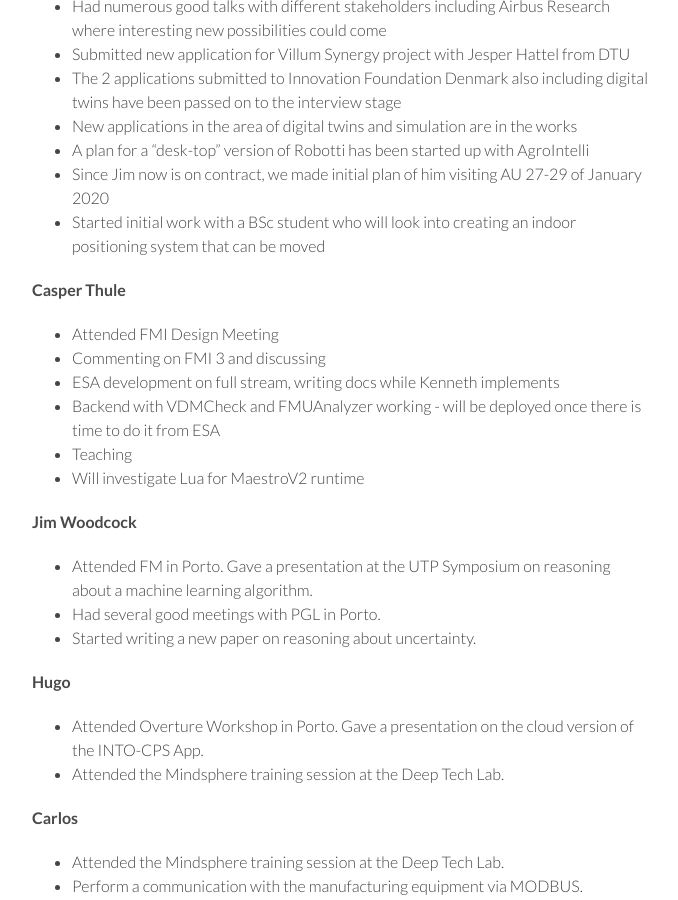
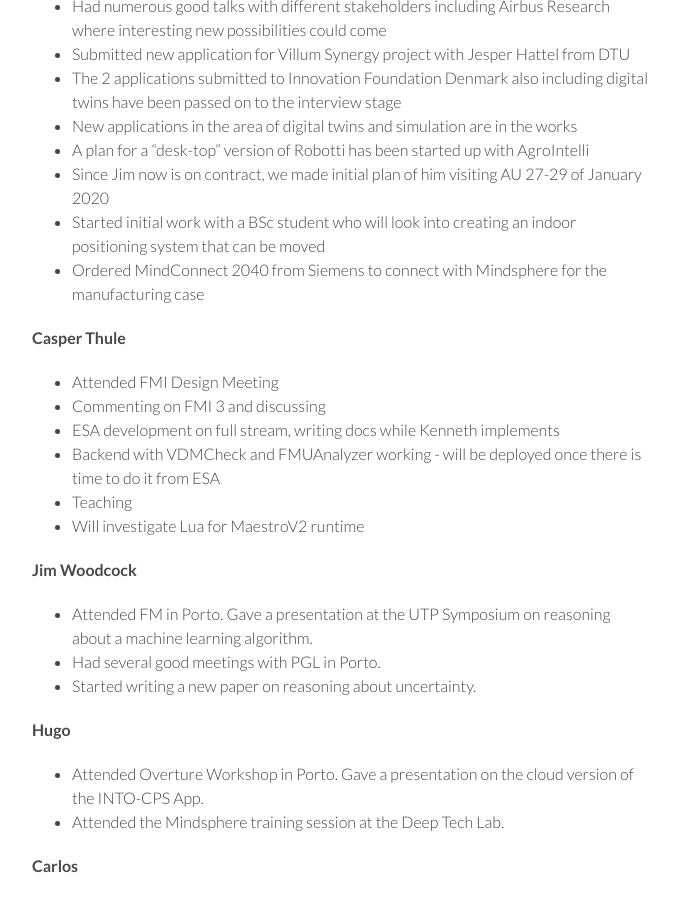
Before and after one commit to digitaltwincentre/digitaltwincentre.github.io, a Jekyll site: the page built from _biweeklies/Biweekly-6.md, in a window 1280 px wide and 900 px high, scrolled down 586 px. Shown: the whole window, without its empty margins (418-1096 px from the left). Built offline with Jekyll 4.4.1, drawn with Linux system fonts in a browser that asks for light colours; nearby versions of some CDN libraries.

Commit message:
Update Biweekly-6.md

```diff
--- a/_biweeklies/Biweekly-6.md
+++ b/_biweeklies/Biweekly-6.md
@@ -38,6 +38,7 @@ private information must be stored elsewhere.  -->
 * A plan for a "desk-top" version of Robotti has been started up with AgroIntelli
 * Since Jim now is on contract, we made initial plan of him visiting AU 27-29 of January 2020
 * Started initial work with a BSc student who will look into creating an indoor positioning system that can be moved
+* Ordered MindConnect 2040 from Siemens to connect with Mindsphere for the manufacturing case
 
 #### Casper Thule
 * Attended FMI Design Meeting
```
